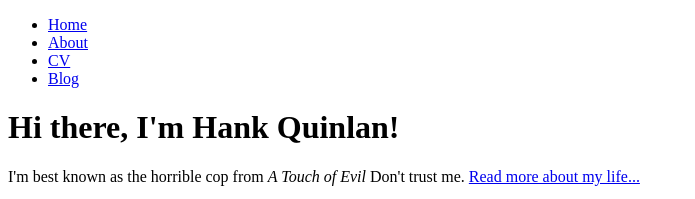
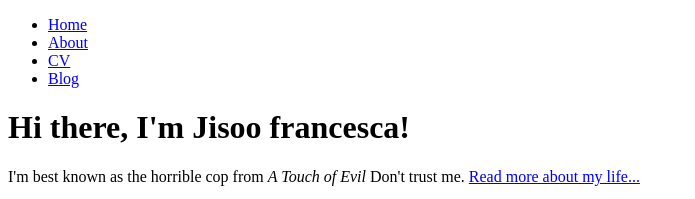
Before and after one commit to jisoofrancesca/jisoofrancesca.github.io, a plain HTML site: page index.html in a window 1280 px wide. Shown: the top 199 px of the page, without its empty margins (0-695 px from the left). Drawn offline with Linux system fonts and the light colour scheme.

Commit message:
Update index.html

```diff
--- a/index.html
+++ b/index.html
@@ -14,7 +14,7 @@
 		</nav>
 		<div class="container">
     		<div class="blurb">
-        		<h1>Hi there, I'm Hank Quinlan!</h1>
+        		<h1>Hi there, I'm Jisoo francesca!</h1>
 				<p>I'm best known as the horrible cop from <em>A Touch of Evil</em> Don't trust me. <a href="/about">Read more about my life...</a></p>
     		</div><!-- /.blurb -->
 		</div><!-- /.container -->
```
